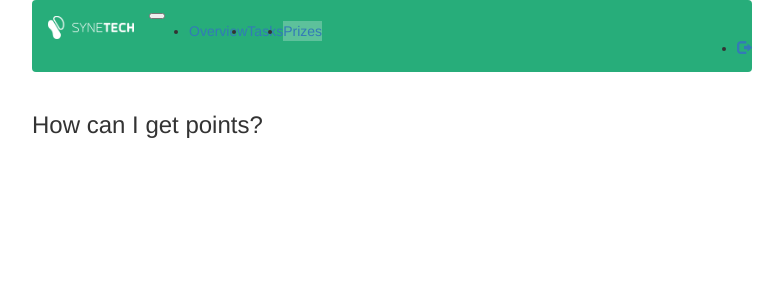
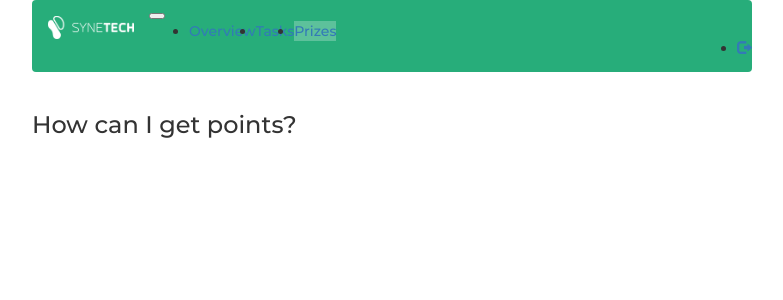
Before and after one commit to skvaryk/pyt_semestral_project, a Flask app: template templates/pages/rewards.html in a window 1280 px wide. Shown: the top 300 px of the page, without its empty margins (248-1031 px from the left). Run offline with Flask 2, Linux system fonts and the light colour scheme; the template is opened without the code that fills it, so the values that code supplies are empty; parts of the project's set-up code (start-up, migrations or seed data) failed here and were passed over; some libraries are stand-ins or nearby versions.

Commit message:
changed font

```diff
--- a/static/styles/default_style.css
+++ b/static/styles/default_style.css
@@ -1,5 +1,20 @@
+@font-face {
+    font-family: 'Montserrat';
+    src: url('/static/fonts/Montserrat-Medium.ttf');
+}
+
+@font-face {
+    font-family: 'Montserrat';
+    font-weight: bold;
+    src: url('/static/fonts/Montserrat-SemiBold.ttf');
+}
+
 html {
     font-size: 100%;
+}
+
+body {
+    font-family: 'Montserrat', Fallback, sans-serif;
 }
 
 .container {
@@ -7,7 +22,7 @@
 }
 
 table {
-    font-family: arial, sans-serif;
+    font-family: 'Montserrat', Fallback, sans-serif;
     border-collapse: collapse;
     width: 100%;
 }
```
Also changed, not shown: static/fonts/Montserrat-Medium.ttf (added), static/fonts/Montserrat-SemiBold.ttf (added), static/images/logo2.png (added).
